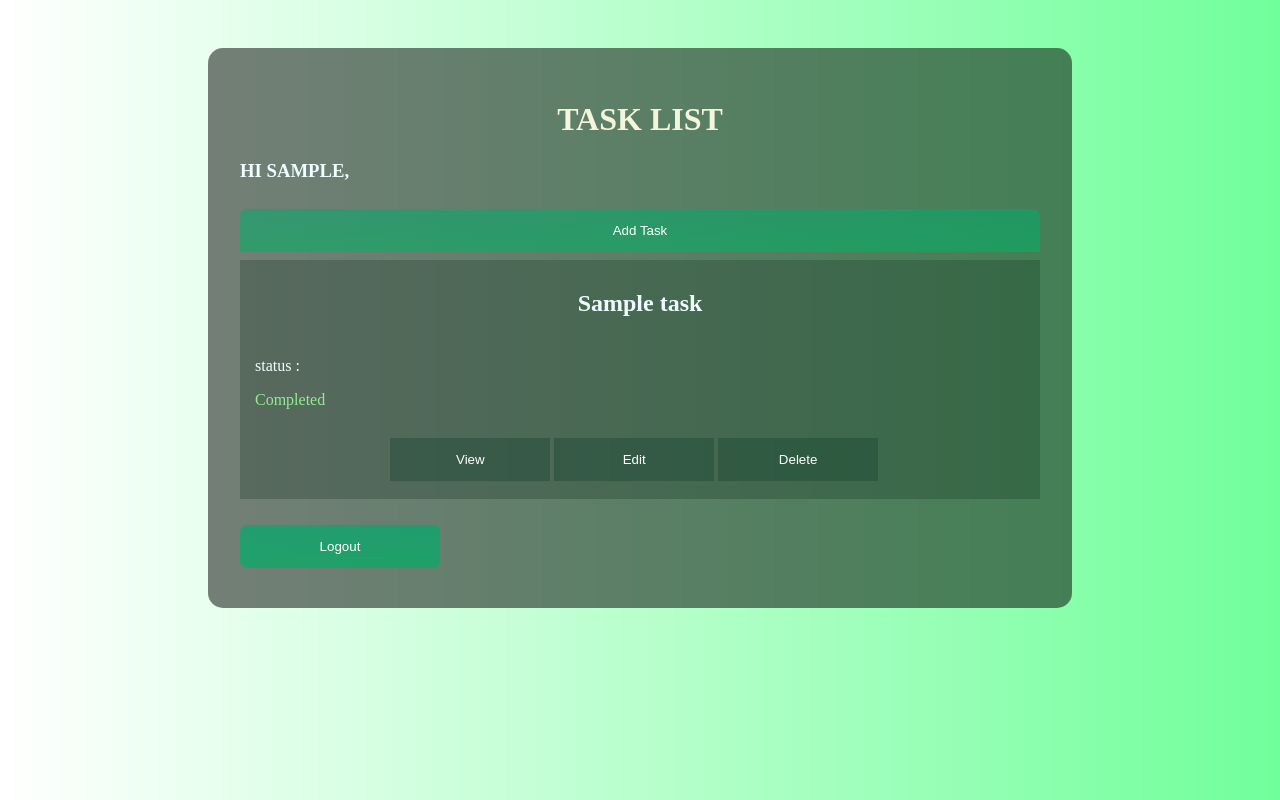
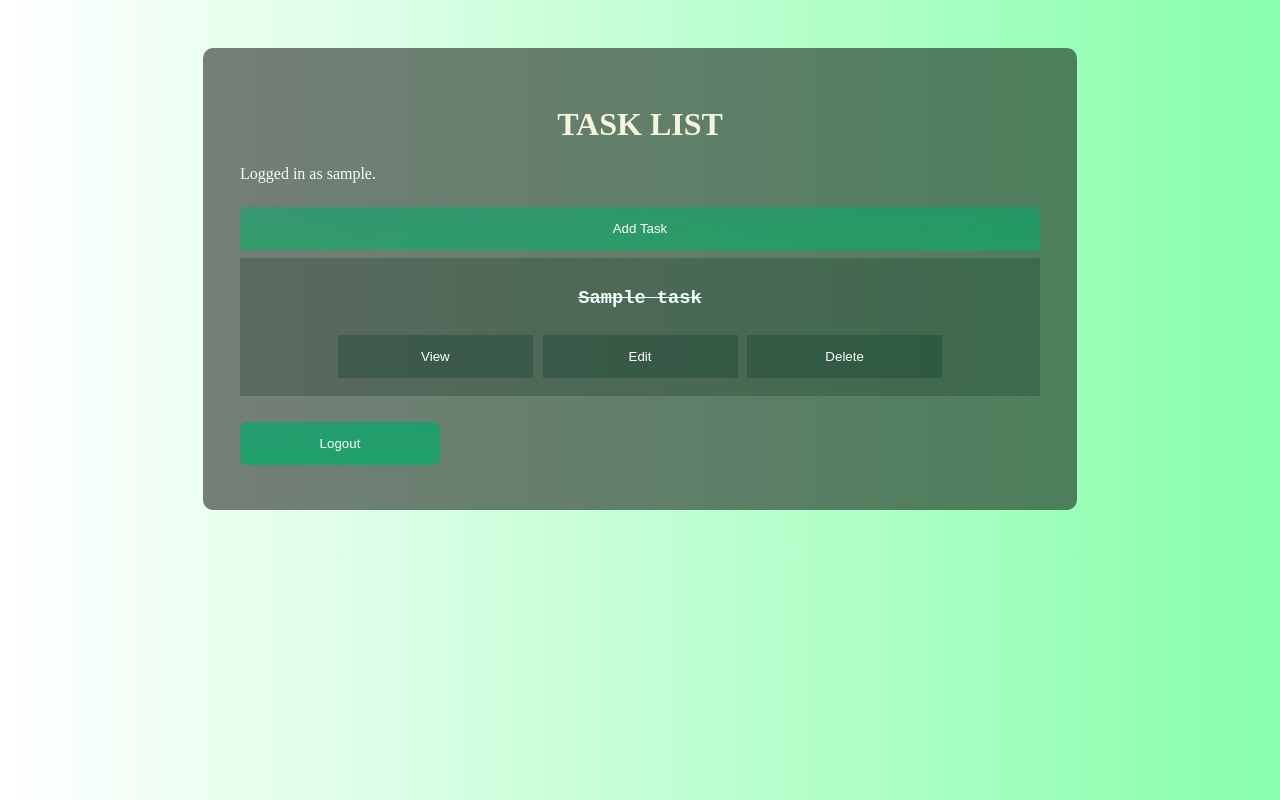
Before and after one commit to Akshaj000/TODOLIST-Django, a Django app: page /todolist/ in a window 1280 px wide. Run offline with Django 4.2, Linux system fonts and the light colour scheme; a user stored in the database is signed in; tables that the repository leaves empty hold one stand-in row (values such as "Sample post").

Commit message:
Added some css and edited tasklist

```diff
--- a/todolist/static/todolist/style.css
+++ b/todolist/static/todolist/style.css
@@ -1,12 +1,11 @@
 body{
     display: inline;
-    /*background-color: rgb(5, 31, 18);*/
     background-size: 100%;
-    background-image: linear-gradient(to right, rgba(81, 255, 0, 0), rgba(0, 255, 76, 0.561));
+    background-image: linear-gradient(to right, rgba(81, 255, 0, 0), rgba(0, 255, 76, 0.472));
 }
 
 .close{
-    border-radius: 15px;
+    border-radius: 10px;
     border: 2px solid #73ad2100;
     margin-top: 30px;
     margin-bottom: 30px;
@@ -17,12 +16,12 @@ body{
     max-width: 800px;
     height: auto;
     color: azure;
-    padding: 30px;
+    padding: 35px;
     background-color: rgba(0, 0, 0, 0.5);
 }
 .loginclose{
     font-family: 'Courier New', Courier, monospace;
-    border-radius: 15px;
+    border-radius: 10px;
     border: 2px solid #73ad2100;
     margin: 11%;
     display:block;
@@ -66,10 +65,11 @@ input[type=text], input[type=password]{
     color: rgb(245, 245, 220);
     background-color: rgba(4, 161, 82, 0);
 }
-.greetings{
+.capitalize{
     text-transform: uppercase;
 }
 .listbody{
+    font-family: 'Courier New', Courier, monospace;
     padding: 10px;
     background-color:  rgba(5, 31, 18, 0.233);
 }
@@ -87,6 +87,7 @@ input[type=text], input[type=password]{
 .row {
     display: flex;
 }
+
 .column {
     flex: 33.33%;
     padding: 5px;
@@ -152,5 +153,6 @@ input[type=text], input[type=password]{
     margin-bottom: 10px;
 }
 .buttons{
-    padding-left: 18%;
+    text-align: center;
+    position:relative;
 }
--- a/todolist/templates/todolist/deletetask.html
+++ b/todolist/templates/todolist/deletetask.html
@@ -6,7 +6,7 @@
 <div class="close">
     <form method="POST">
         {% csrf_token %}
-        Do you want to delete this item ?
+        <p style="text-align:center;">Do you want to delete this item ?</p>
         <input class="btn" type="submit" value="Yes" />
     </form>
     <a href="/todolist/"><button class="btn">Cancel</button></a>
--- a/todolist/templates/todolist/tasklist.html
+++ b/todolist/templates/todolist/tasklist.html
@@ -5,22 +5,17 @@
 <div class='close'>
     <div class="listhead">
     <h1 class="Title ">TASK LIST</h1>
-    <h3 class="greetings ">Hi {{request.user}},</h3>
+    <p class="greetings ">Logged in as {{request.user}}.</p>
     <a href = "/todolist/new/"><button class="btnaddtask">Add Task</button></a>
     <div>
     {% for list in tasklist %}
         {% if list.user  == request.user %}
         <div class="listbody">
-            <h2 style="text-align:center;">{{ list.title }}</h2>
-            <div class="row">
-                <div class="column">
-                    {% if list.isdone == True %}
-                    <p>status : <div style="color:lightgreen;">Completed</div></p>
-                    {% elif list.isdone == False %}
-                    <p>status : <div style="color:orange;">InComplete</div></p>
-                    {% endif %}
-                </div>
-            </div>
+            {% if list.isdone == True %}
+            <h3 style="text-align:center;"><s>{{ list.title }}</s></h3>
+            {% elif list.isdone == False %}
+            <h3 style="text-align:center;">{{ list.title }}</h3>
+            {% endif %}
             <div class ="buttons">
             <a href="/todolist/{{list.id}}/"><button class="btnsmall">View</button></a>
             <a href="/todolist/{{list.id}}/edit/"><button class="btnsmall">Edit</button></a>
--- a/todolist/views.py
+++ b/todolist/views.py
@@ -6,6 +6,7 @@ from .forms import TaskForm
 from django.shortcuts import redirect,render
 from django.contrib.auth.models import User
 from django.contrib import auth
+from django.contrib.auth import logout
 
 
 def task_new(request):
@@ -72,7 +73,7 @@ def signup(request):
         if request.POST['password1'] == request.POST['password2']:
             try:
                 User.objects.get(username = request.POST['username'])
-                return render (request,'accounts/signup.html', {'error':'Username is already taken!'})
+                return render (request,'todolist/signup.html', {'error':'Username is already taken!'})
             except User.DoesNotExist:
                 user = User.objects.create_user(request.POST['username'],password=request.POST['password1'])
                 auth.login(request,user)
@@ -96,5 +97,5 @@ def login(request):
 
 def logout(request):
     if request.method == 'POST':
-        auth.logout(request)
+        logout(request)
     return redirect('login')
```
